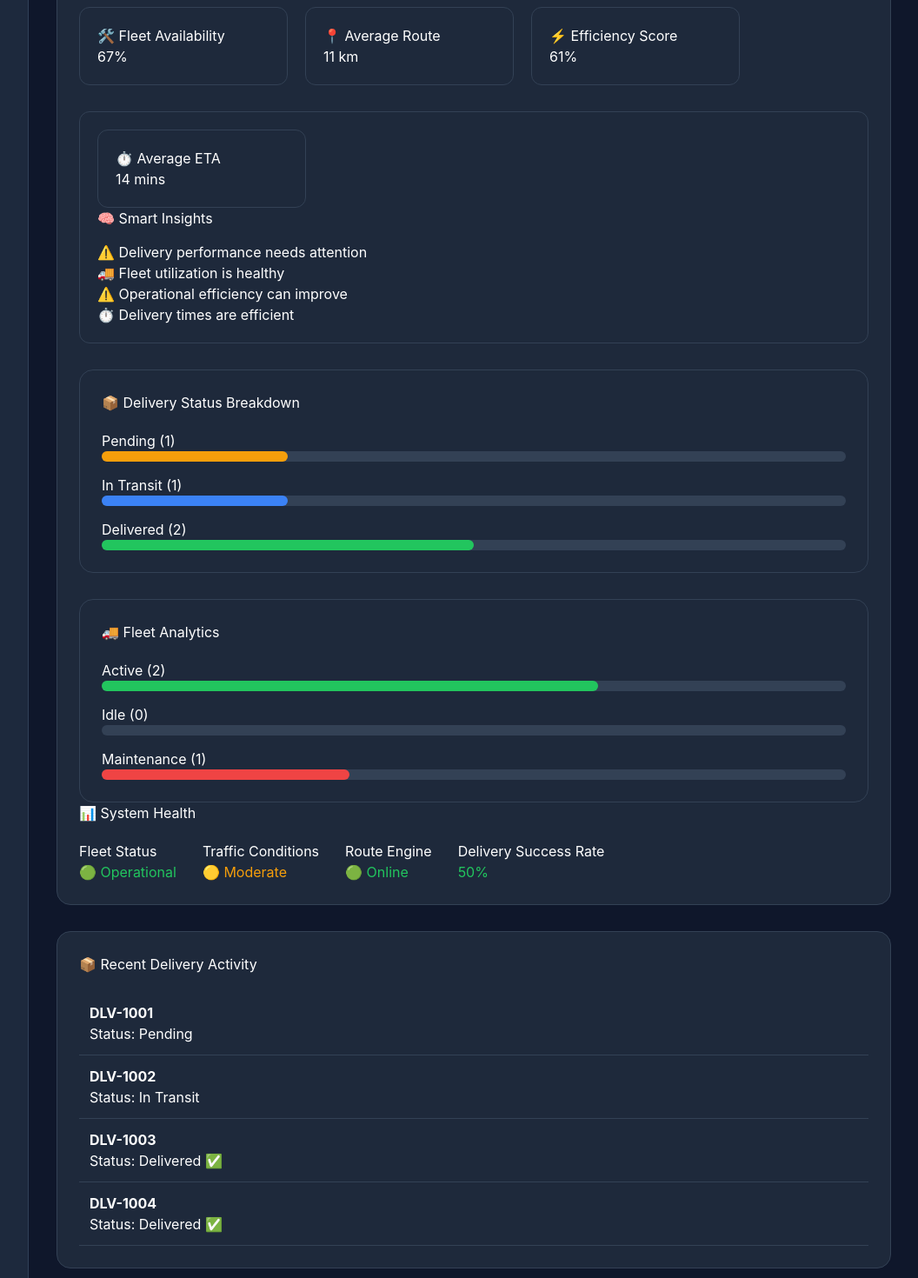
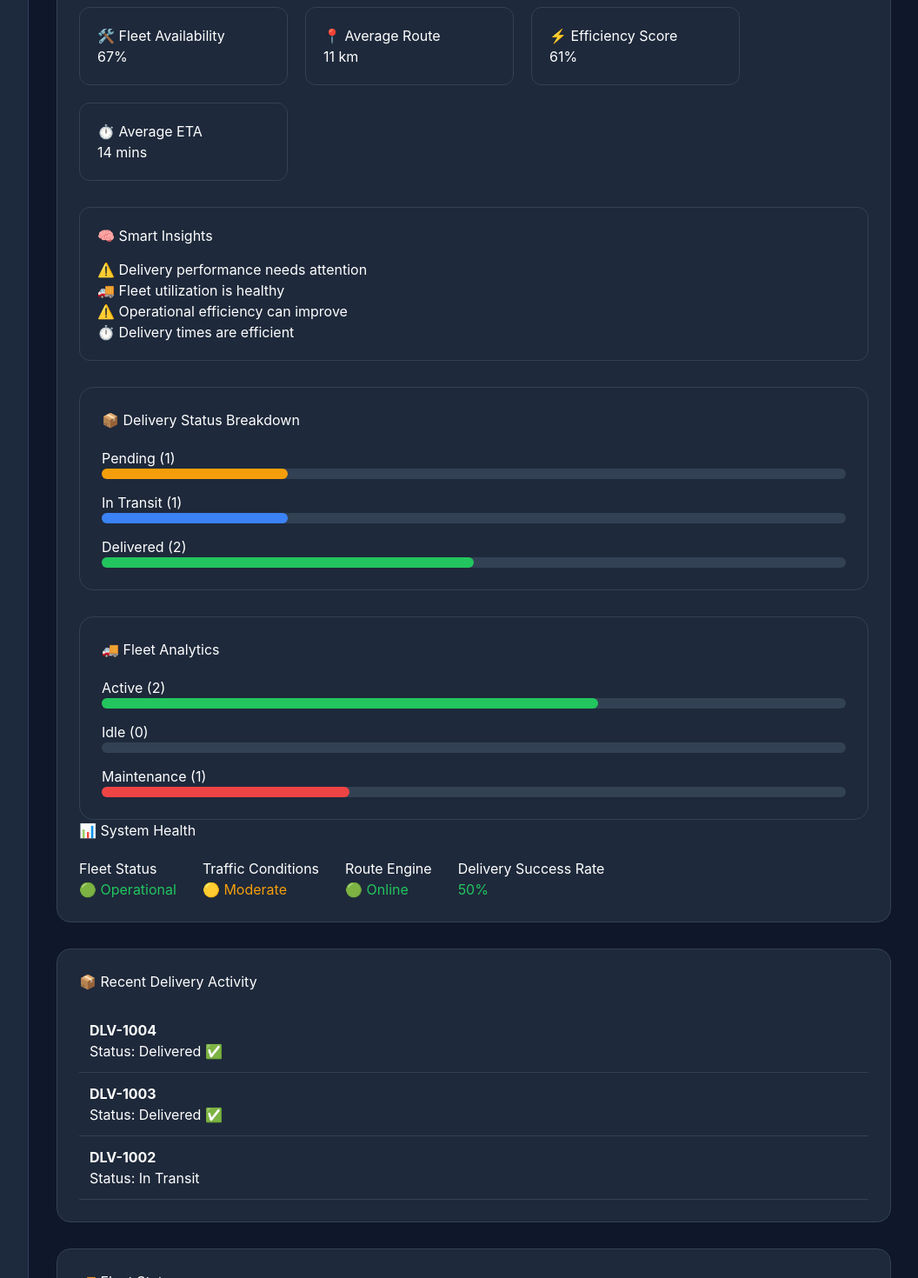
Before and after one commit to harshskarki/SmartRoute-Logistics-Management-System, a React (Vite) app: page / in a window 1280 px wide. Shown: the part 680-2150 px from the top of the page at 87% size, without its empty margins (223-1279 px from the left). Built offline with nearby package versions, Linux system fonts and the light colour scheme.

Commit message:
Phase 4.6.2 dashboard UX improvements

```diff
--- a/src/pages/Dashboard.jsx
+++ b/src/pages/Dashboard.jsx
@@ -444,18 +444,6 @@ const fleetInsight =
   </h2>
 </div>
 
-</div>
-
-      <div
-  style={{
-    marginTop: "30px",
-    background: "#1e293b",
-    padding: "20px",
-    borderRadius: "12px",
-    border: "1px solid #334155",
-  }}
->
-
 <div
   style={{
     background: "#1e293b",
@@ -472,6 +460,17 @@ const fleetInsight =
   </h2>
 </div>
 
+</div>
+
+      <div
+  style={{
+    marginTop: "30px",
+    background: "#1e293b",
+    padding: "20px",
+    borderRadius: "12px",
+    border: "1px solid #334155",
+  }}
+>
 
   <h2>🧠 Smart Insights</h2>
 
@@ -733,7 +732,19 @@ const fleetInsight =
   <h2>📦 Recent Delivery Activity</h2>
 
   <div style={{ marginTop: "20px" }}>
-    {deliveries.map((delivery) => (
+  {deliveries.length === 0 ? (
+    <p
+      style={{
+        color: "#94a3b8",
+      }}
+    >
+      No deliveries available.
+    </p>
+  ) : (
+    deliveries
+      .slice(-3)
+      .reverse()
+      .map((delivery) => (
         <div
           key={delivery.id}
           style={{
@@ -748,7 +759,8 @@ const fleetInsight =
             Status: {delivery.status}
           </div>
         </div>
-    ))}
+      ))
+  )}
   </div>
 </div>
 
@@ -764,7 +776,16 @@ const fleetInsight =
   <h2>🚚 Fleet Status</h2>
 
 <div style={{ marginTop: "20px" }}>
-    {vehicles.map((vehicle) => (
+  {vehicles.length === 0 ? (
+    <p
+      style={{
+        color: "#94a3b8",
+      }}
+    >
+      No vehicles available.
+    </p>
+  ) : (
+    vehicles.map((vehicle) => (
       <div
         key={vehicle.id}
         style={{
@@ -785,13 +806,14 @@ const fleetInsight =
                 : vehicle.status ===
                   "Maintenance"
                 ? "#ef4444"
-      : "#f59e0b"
+                : "#f59e0b",
           }}
         >
           {vehicle.status}
         </span>
       </div>
-    ))}
+    ))
+  )}
   </div>
 </div>
 
```
Lines whose indentation alone changed are shown as unchanged.
